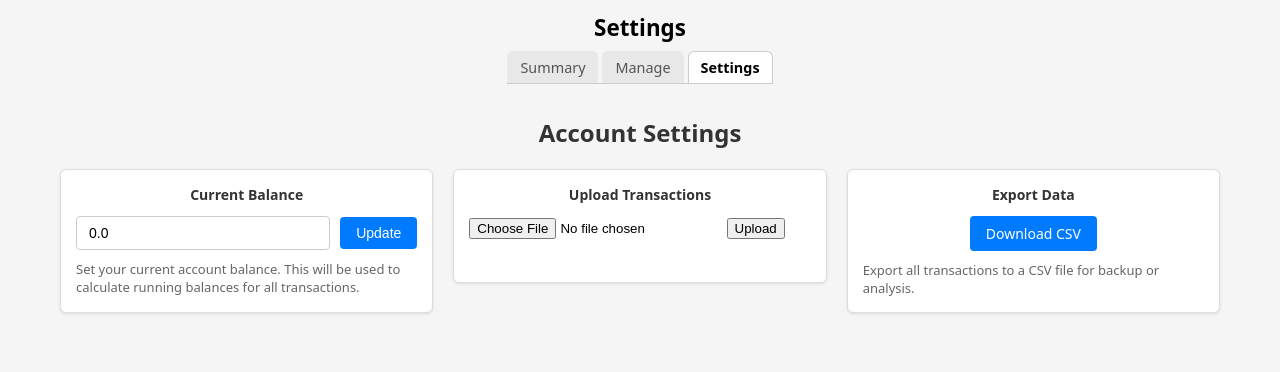
After one commit to ericthefree/PersonalFinanceApp, a Flask app: page /settings in a window 1280 px wide. The commit adds this page. Shown: the top 372 px of the page. Run offline with Flask 3, Linux system fonts and the light colour scheme; data that the repository does not hold is empty.

Commit message:
Add settings page

```diff
--- a/personal_finance.py
+++ b/personal_finance.py
@@ -633,6 +633,123 @@ def manage(page=1):
     )
 
 
+@app.route("/settings", methods=["GET", "POST"])
+def settings():
+    """
+    Settings page:
+      - set current balance
+      - export transactions
+      - add manual transaction via dialog
+    """
+    error = None
+    current_balance = get_current_balance()
+
+    if request.method == "POST":
+        action = request.form.get("action")
+
+        conn = get_db_connection()
+        cur = conn.cursor()
+
+        # UPDATE CURRENT BALANCE
+        if action == "set_balance":
+            raw = (request.form.get("current_balance") or "").replace(",", "").strip()
+            if not raw:
+                error = "Current balance is required."
+            else:
+                try:
+                    cb = Decimal(raw)
+                    cb = normalize_amount(cb)
+
+                    # Calculate what the starting balance must have been
+                    cur.execute("SELECT COALESCE(SUM(CAST(amount AS REAL)), 0) FROM transactions")
+                    total_transactions = Decimal(str(cur.fetchone()[0]))
+                    total_transactions = normalize_amount(total_transactions)
+
+                    starting_balance = cb - total_transactions
+                    starting_balance = normalize_amount(starting_balance)
+
+                    # Store both values
+                    set_current_balance(cb)
+                    cur.execute("""
+                        INSERT OR REPLACE INTO settings (key, value)
+                        VALUES ('starting_balance', ?)
+                    """, (str(starting_balance),))
+
+                    current_balance = cb
+                except InvalidOperation:
+                    error = "Current balance must be a valid number."
+
+        # ADD A NEW MANUAL TRANSACTION
+        elif action == "add_tx":
+            amount = None
+            date_str = (request.form.get("new_date") or "").strip()
+            desc = (request.form.get("new_description") or "").strip()
+            amt_str = (request.form.get("new_amount") or "").replace(",", "").strip()
+
+            custom_description = (request.form.get("new_custom_description") or "").strip() or None
+            category_type = (request.form.get("new_category_type") or "").strip() or None
+            parent_category = (request.form.get("new_parent_category") or "").strip() or None
+            sub_category = (request.form.get("new_sub_category") or "").strip() or None
+            is_recurring_raw = request.form.get("new_is_recurring")
+            is_recurring = 1 if is_recurring_raw == "1" else 0
+
+            add_another = request.form.get("add_another") == "1"
+
+            if not (date_str and desc and amt_str):
+                error = "Date, description, and amount are required for a new transaction."
+            else:
+                date_obj = parse_date(date_str)
+                try:
+                    amount = Decimal(amt_str)
+                except InvalidOperation:
+                    error = "Amount must be a valid number."
+
+                if not error:
+                    amount = normalize_amount(amount)
+                    if date_obj:
+                        date_key = date_obj.date().isoformat()
+                        date_raw = date_str
+                    else:
+                        date_key = date_str
+                        date_raw = date_str
+
+                    cur.execute(
+                        """
+                        INSERT INTO transactions
+                        (date_key, date_raw, description, amount,
+                         custom_description, category_type,
+                         parent_category, sub_category, is_recurring)
+                        VALUES (?, ?, ?, ?, ?, ?, ?, ?, ?)
+                        """,
+                        (date_key, date_raw, desc, str(amount),
+                         custom_description, category_type,
+                         parent_category, sub_category, is_recurring),
+                    )
+
+                    # If "add another" is checked, return success without redirecting
+                    if add_another:
+                        conn.commit()
+                        recalculate_current_balance()
+                        conn.close()
+                        return '', 204  # No content response for AJAX
+
+        conn.commit()
+        conn.close()
+
+        recalculate_current_balance()
+
+        return redirect(url_for("settings"))
+
+    current_balance = get_current_balance()
+
+    return render_template(
+        "settings.html",
+        current_balance=current_balance,
+        error=error,
+        active_tab="settings"
+    )
+
+
 def recalculate_current_balance():
     """
     Recalculate current balance after transaction changes.
--- a/static/styles/styles.css
+++ b/static/styles/styles.css
@@ -831,3 +831,39 @@ body {
 .col-actions:hover .header-icon {
     opacity: 1;
 }
+
+/* Settings Page */
+.settings-wrapper {
+    max-width: 1200px;
+    margin: 0 auto;
+    padding: 20px;
+}
+
+.settings-section {
+    margin-bottom: 40px;
+}
+
+.section-title {
+    font-size: 24px;
+    font-weight: 600;
+    margin-bottom: 20px;
+    color: #333;
+}
+
+.settings-controls {
+    display: grid;
+    grid-template-columns: repeat(auto-fit, minmax(300px, 1fr));
+    gap: 20px;
+}
+
+.control-description {
+    margin-top: 10px;
+    font-size: 13px;
+    color: #666;
+    line-height: 1.4;
+}
+
+/* Adjust control box for settings */
+.settings-controls .control-box {
+    max-width: none;
+}
--- a/templates/base.html
+++ b/templates/base.html
@@ -22,6 +22,12 @@
                class="tab {% if active_tab == 'manage' %}active{% endif %}">
                 Manage
             </a>
+
+            <a href="{{ url_for('settings') }}"
+               class="tab {% if active_tab == 'settings' %}active{% endif %}">
+                Settings
+            </a>
+
         </nav>
     </header>
 
--- /dev/null
+++ b/templates/settings.html
@@ -0,0 +1,72 @@
+{% extends "base.html" %}
+
+{% block title %}Settings{% endblock %}
+{% block header %}Settings{% endblock %}
+
+{% block body %}
+
+  {% if error %}
+    <div class="error">{{ error }}</div>
+  {% endif %}
+
+  <!-- Settings Controls -->
+  <div class="settings-wrapper">
+    <div class="settings-section">
+      <h2 class="section-title">Account Settings</h2>
+
+      <div class="settings-controls">
+        <!-- Current Balance -->
+        <div class="control-box">
+          <div class="control-header">Current Balance</div>
+          <form class="balance-form" method="post">
+            <input type="hidden" name="action" value="set_balance">
+            <div class="control-content">
+              <input
+                  type="text"
+                  id="current_balance"
+                  name="current_balance"
+                  placeholder="e.g. 1234.56"
+                  value="{{ current_balance if current_balance is not none else '0.0' }}"
+              >
+              <button type="submit">Update</button>
+            </div>
+          </form>
+          <div class="control-description">
+            Set your current account balance. This will be used to calculate running balances for all transactions.
+          </div>
+        </div>
+
+        <!-- Upload Control -->
+        <div class="top-controls-wrapper">
+          <div class="top-controls">
+            <!-- Upload CSV -->
+            <div class="control-box upload-control-box">
+              <div class="control-header">Upload Transactions</div>
+              <form class="upload-form" method="post" enctype="multipart/form-data">
+                <input type="hidden" name="action" value="upload">
+                <div class="control-content-vertical">
+                  <input type="file" id="file" name="file" accept=".csv">
+                  <button type="submit">Upload</button>
+                </div>
+              </form>
+            </div>
+          </div>
+        </div>
+
+        <!-- Export CSV -->
+        <div class="control-box">
+          <div class="control-header">Export Data</div>
+          <div class="control-content">
+            <a href="{{ url_for('export_transactions') }}" class="export-btn">
+              Download CSV
+            </a>
+          </div>
+          <div class="control-description">
+            Export all transactions to a CSV file for backup or analysis.
+          </div>
+        </div>
+      </div>
+    </div>
+  </div>
+
+{% endblock %}
```
Also changed, not shown: templates/manage.html (+2 -42 lines).
